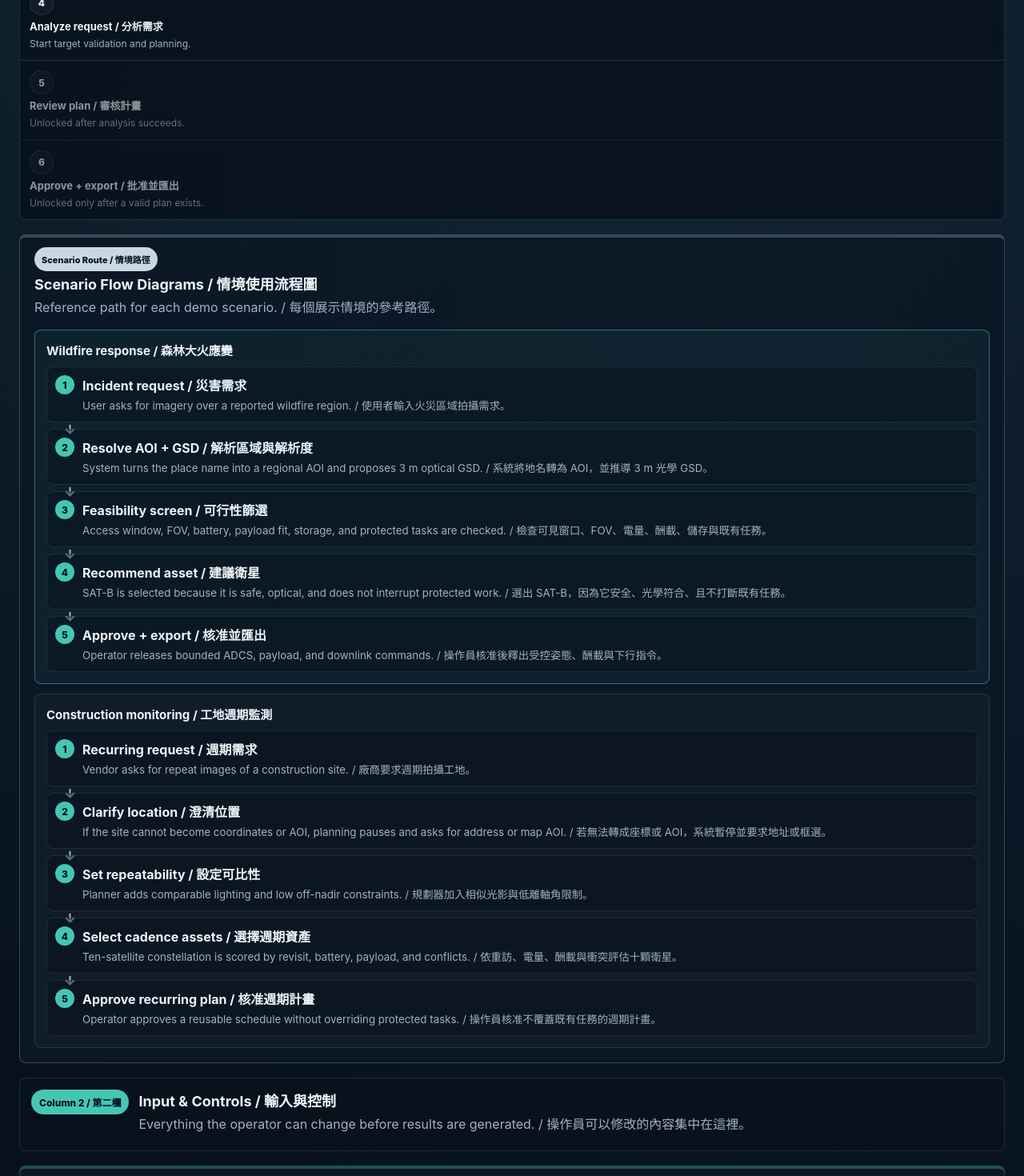
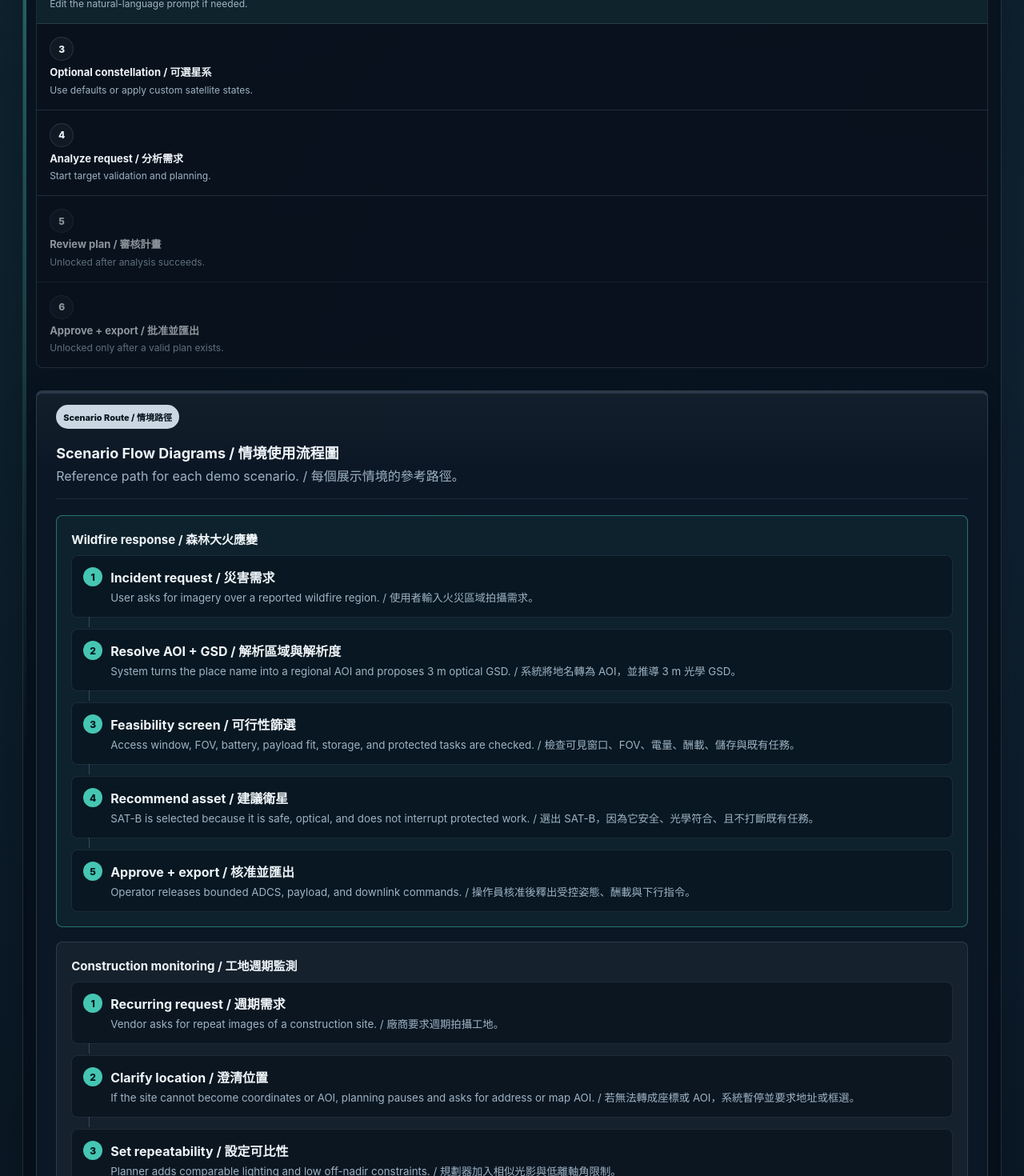
Before and after one commit to atlasforcn/innospace-demo, a Next.js app: page / in a window 1280 px wide. Shown: the part 1240-2710 px from the top of the page at 80% size. Built offline with nearby package versions, Linux system fonts and the light colour scheme.

Commit message:
Improve dashboard layout separation and demo clarity

```diff
--- a/public/styles.css
+++ b/public/styles.css
@@ -3,6 +3,8 @@
   --panel: rgba(12, 24, 38, 0.94);
   --panel-strong: #102236;
   --line: rgba(163, 190, 214, 0.16);
+  --line-strong: rgba(163, 190, 214, 0.26);
+  --rail-bg: rgba(6, 15, 25, 0.72);
   --text: #eef4f8;
   --muted: #9fb3c4;
   --accent: #45c6b3;
@@ -42,7 +44,7 @@ textarea {
 
 .app-shell {
   min-height: 100vh;
-  padding: 24px;
+  padding: clamp(22px, 2.2vw, 38px);
 }
 
 .topbar,
@@ -63,6 +65,7 @@ textarea {
   padding: 20px 22px;
   background: rgba(9, 18, 29, 0.88);
   border-radius: 8px;
+  margin-bottom: 32px;
 }
 
 .eyebrow,
@@ -112,29 +115,65 @@ h2 {
 
 .workspace-grid {
   display: grid;
-  grid-template-columns: minmax(280px, 0.85fr) minmax(340px, 1fr) minmax(560px, 1.65fr);
-  gap: 18px;
-  margin-top: 18px;
+  grid-template-columns: minmax(310px, 0.86fr) minmax(390px, 1fr) minmax(640px, 1.72fr);
+  gap: clamp(28px, 2vw, 42px);
+  align-items: start;
 }
 
 .workflow-rail,
 .input-rail,
 .output-rail {
+  position: relative;
   display: grid;
-  gap: 18px;
+  gap: 28px;
   align-content: start;
+  min-width: 0;
+  border: 1px solid rgba(163, 190, 214, 0.18);
+  border-radius: 8px;
+  padding: 22px;
+  background:
+    linear-gradient(180deg, rgba(255, 255, 255, 0.035), transparent 120px),
+    var(--rail-bg);
+  box-shadow: 0 24px 72px rgba(0, 0, 0, 0.24);
+}
+
+.workflow-rail {
+  --rail-accent: var(--phase-intake);
+}
+
+.input-rail {
+  --rail-accent: var(--blue);
+}
+
+.output-rail {
+  --rail-accent: var(--phase-command);
+}
+
+.workflow-rail::before,
+.input-rail::before,
+.output-rail::before {
+  content: "";
+  position: absolute;
+  inset: 0 auto 0 0;
+  width: 4px;
+  border-radius: 8px 0 0 8px;
+  background: linear-gradient(180deg, var(--rail-accent), transparent 72%);
+  opacity: 0.9;
 }
 
 .column-header {
   display: grid;
   grid-template-columns: auto 1fr;
-  gap: 12px;
+  gap: 16px;
   align-items: start;
-  min-height: 92px;
-  border: 1px solid var(--line);
+  min-height: 116px;
+  border: 1px solid rgba(163, 190, 214, 0.3);
   border-radius: 8px;
-  padding: 14px;
-  background: rgba(9, 18, 29, 0.88);
+  padding: 20px;
+  background:
+    linear-gradient(135deg, rgba(255, 255, 255, 0.055), transparent 56%),
+    rgba(9, 18, 29, 0.98);
+  box-shadow: inset 4px 0 0 var(--rail-accent);
 }
 
 .column-header h2 {
@@ -154,21 +193,25 @@ h2 {
 
 .panel {
   position: relative;
-  background: var(--panel);
+  background:
+    linear-gradient(180deg, rgba(255, 255, 255, 0.035), transparent 92px),
+    var(--panel);
   border-radius: 8px;
-  padding: 18px;
+  padding: 24px;
+  box-shadow: 0 18px 44px rgba(0, 0, 0, 0.22);
 }
 
 .panel[data-phase-label] {
-  padding-top: 44px;
+  padding-top: 60px;
   border-top-width: 4px;
+  border-color: rgba(163, 190, 214, 0.2);
 }
 
 .panel[data-phase-label]::before {
   content: attr(data-phase-label);
   position: absolute;
-  top: 12px;
-  left: 18px;
+  top: 14px;
+  left: 24px;
   display: inline-flex;
   align-items: center;
   min-height: 22px;
@@ -227,7 +270,9 @@ h2 {
   justify-content: space-between;
   gap: 12px;
   align-items: center;
-  margin-bottom: 16px;
+  margin-bottom: 20px;
+  padding-bottom: 16px;
+  border-bottom: 1px solid rgba(163, 190, 214, 0.12);
 }
 
 .panel-heading > div {
@@ -243,7 +288,7 @@ h2 {
 .operator-progress {
   display: grid;
   grid-template-columns: repeat(5, minmax(0, 1fr));
-  gap: 10px;
+  gap: 12px;
 }
 
 .workflow-rail .operator-progress {
@@ -255,11 +300,11 @@ h2 {
   grid-template-columns: auto 1fr;
   gap: 4px 10px;
   align-items: center;
-  min-height: 86px;
+  min-height: 94px;
   border: 1px solid var(--line);
   border-radius: 8px;
-  padding: 12px;
-  background: rgba(255, 255, 255, 0.025);
+  padding: 16px;
+  background: rgba(255, 255, 255, 0.04);
   color: var(--muted);
 }
 
@@ -303,7 +348,7 @@ h2 {
 .guided-workflow {
   display: grid;
   grid-template-columns: minmax(280px, 0.9fr) minmax(520px, 1.6fr);
-  gap: 14px;
+  gap: 16px;
 }
 
 .workflow-rail .guided-workflow {
@@ -314,7 +359,7 @@ h2 {
 .guided-task-list {
   border: 1px solid var(--line);
   border-radius: 8px;
-  background: rgba(9, 18, 29, 0.88);
+  background: rgba(9, 18, 29, 0.94);
 }
 
 .workflow-callout {
@@ -322,7 +367,7 @@ h2 {
   grid-template-columns: auto 1fr;
   gap: 12px;
   align-items: start;
-  padding: 14px;
+  padding: 18px;
 }
 
 .workflow-callout h2 {
@@ -366,7 +411,7 @@ h2 {
   display: grid;
   gap: 6px;
   min-height: 122px;
-  padding: 12px;
+  padding: 16px;
   border-right: 1px solid var(--line);
 }
 
@@ -454,11 +499,13 @@ h2 {
 .scenario-buttons,
 .button-row {
   display: flex;
-  gap: 10px;
+  gap: 12px;
 }
 
 .scenario-buttons {
-  margin-bottom: 16px;
+  display: grid;
+  grid-template-columns: 1fr;
+  margin-bottom: 18px;
 }
 
 .scenario-button,
@@ -508,7 +555,7 @@ select {
 
 textarea {
   resize: vertical;
-  min-height: 132px;
+  min-height: 154px;
   padding: 14px;
   margin-bottom: 14px;
 }
@@ -538,8 +585,8 @@ select {
 
 .clarification-box {
   border-radius: 8px;
-  padding: 14px;
-  background: rgba(255, 255, 255, 0.03);
+  padding: 18px;
+  background: rgba(255, 255, 255, 0.045);
 }
 
 .clarification-box p {
@@ -560,7 +607,7 @@ select {
 }
 
 .mission-map-panel {
-  min-height: 470px;
+  min-height: 520px;
 }
 
 .map-heading p {
@@ -603,7 +650,7 @@ select {
 .mission-map {
   position: relative;
   overflow: hidden;
-  min-height: 388px;
+  min-height: 430px;
   border-radius: 8px;
   border: 1px solid var(--line);
   --map-image: none;
@@ -800,17 +847,17 @@ select {
 
 .custom-satellite-editor {
   display: grid;
-  gap: 12px;
-  margin-bottom: 14px;
+  gap: 16px;
+  margin-bottom: 16px;
 }
 
 .custom-sat-row {
   display: grid;
-  gap: 10px;
+  gap: 14px;
   border: 1px solid var(--line);
   border-radius: 8px;
-  padding: 12px;
-  background: rgba(255, 255, 255, 0.025);
+  padding: 18px;
+  background: rgba(255, 255, 255, 0.045);
 }
 
 .custom-sat-row h3 {
@@ -820,8 +867,8 @@ select {
 
 .custom-sat-grid {
   display: grid;
-  grid-template-columns: repeat(2, minmax(0, 1fr));
-  gap: 10px;
+  grid-template-columns: 1fr;
+  gap: 12px;
 }
 
 .custom-sat-grid label {
@@ -844,14 +891,14 @@ select {
 
 .satellite-card-grid {
   display: grid;
-  grid-template-columns: repeat(3, 1fr);
-  gap: 12px;
+  grid-template-columns: repeat(2, minmax(0, 1fr));
+  gap: 18px;
 }
 
 .scenario-flow-grid {
   display: grid;
   grid-template-columns: repeat(2, minmax(0, 1fr));
-  gap: 12px;
+  gap: 18px;
 }
 
 .workflow-rail .scenario-flow-grid {
@@ -861,8 +908,8 @@ select {
 .scenario-flow {
   border: 1px solid var(--line);
   border-radius: 8px;
-  padding: 14px;
-  background: rgba(255, 255, 255, 0.025);
+  padding: 18px;
+  background: rgba(255, 255, 255, 0.045);
 }
 
 .scenario-flow.active {
@@ -877,7 +924,7 @@ select {
 
 .flow-line {
   display: grid;
-  gap: 8px;
+  gap: 14px;
 }
 
 .flow-node {
@@ -888,17 +935,18 @@ select {
   align-items: start;
   border: 1px solid rgba(163, 190, 214, 0.12);
   border-radius: 8px;
-  padding: 10px;
-  background: rgba(6, 16, 26, 0.42);
+  padding: 14px;
+  background: rgba(6, 16, 26, 0.58);
 }
 
 .flow-node:not(:last-child)::after {
-  content: "↓";
+  content: "";
   position: absolute;
   left: 21px;
-  bottom: -20px;
-  color: var(--muted);
-  font-weight: 800;
+  bottom: -13px;
+  width: 1px;
+  height: 13px;
+  background: var(--line-strong);
 }
 
 .flow-node span {
@@ -925,8 +973,8 @@ select {
 
 .satellite-card {
   border-radius: 8px;
-  padding: 14px;
-  background: rgba(255, 255, 255, 0.03);
+  padding: 18px;
+  background: rgba(255, 255, 255, 0.045);
 }
 
 .satellite-card h3 {
@@ -945,14 +993,21 @@ select {
 .key-value-list {
   display: grid;
   grid-template-columns: 1fr;
-  gap: 12px;
+  gap: 14px;
   margin: 0;
 }
 
 .key-value-list div {
   display: grid;
-  grid-template-columns: 136px 1fr;
-  gap: 12px;
+  grid-template-columns: 160px 1fr;
+  gap: 16px;
+  padding-bottom: 12px;
+  border-bottom: 1px solid rgba(163, 190, 214, 0.09);
+}
+
+.key-value-list div:last-child {
+  padding-bottom: 0;
+  border-bottom: 0;
 }
 
 .key-value-list dt {
@@ -971,17 +1026,17 @@ select {
 
 .decision-table {
   display: grid;
-  gap: 10px;
+  gap: 16px;
 }
 
 .decision-row {
   display: grid;
   grid-template-columns: 82px 1fr auto;
-  gap: 12px;
+  gap: 16px;
   align-items: center;
   border-radius: 8px;
-  padding: 12px;
-  background: rgba(255, 255, 255, 0.03);
+  padding: 18px;
+  background: rgba(255, 255, 255, 0.045);
 }
 
 .decision-row p {
@@ -1003,19 +1058,19 @@ select {
 
 .timeline {
   display: grid;
-  gap: 10px;
+  gap: 18px;
   margin: 0;
   padding-left: 20px;
 }
 
 .recommended-asset {
   display: grid;
-  gap: 8px;
+  gap: 10px;
   border: 1px solid var(--line);
   border-radius: 8px;
-  padding: 14px;
-  margin-bottom: 12px;
-  background: rgba(255, 255, 255, 0.03);
+  padding: 18px;
+  margin-bottom: 20px;
+  background: rgba(255, 255, 255, 0.045);
 }
 
 .recommended-asset .label {
@@ -1055,25 +1110,25 @@ select {
 
 .timeline li {
   border-radius: 8px;
-  padding: 12px 12px 12px 14px;
-  background: rgba(255, 255, 255, 0.03);
+  padding: 18px;
+  background: rgba(255, 255, 255, 0.045);
 }
 
 .command-lanes {
   display: grid;
-  gap: 8px;
-  margin-top: 10px;
+  gap: 14px;
+  margin-top: 14px;
 }
 
 .command-lane {
   display: grid;
-  grid-template-columns: 96px 1fr;
-  gap: 10px;
+  grid-template-columns: 116px 1fr;
+  gap: 14px;
   align-items: start;
   border: 1px solid var(--line);
   border-radius: 8px;
-  padding: 10px 12px;
-  background: rgba(255, 255, 255, 0.025);
+  padding: 14px;
+  background: rgba(255, 255, 255, 0.045);
 }
 
 .command-lane strong {
@@ -1095,8 +1150,8 @@ select {
   margin: 0;
   white-space: pre-wrap;
   border-radius: 8px;
-  padding: 14px;
-  min-height: 180px;
+  padding: 16px;
+  min-height: 220px;
   background: #071019;
   color: #d9f4ef;
   overflow: auto;
@@ -1106,7 +1161,7 @@ select {
 .suitability-grid,
 .boundary-grid {
   display: grid;
-  gap: 12px;
+  gap: 18px;
 }
 
 .suitability-grid {
@@ -1117,8 +1172,8 @@ select {
 .boundary-card {
   border: 1px solid var(--line);
   border-radius: 8px;
-  padding: 14px;
-  background: rgba(255, 255, 255, 0.03);
+  padding: 18px;
+  background: rgba(255, 255, 255, 0.045);
 }
 
 .suitability-card p,
@@ -1178,6 +1233,12 @@ select {
     grid-template-columns: 1fr;
   }
 
+  .workflow-rail,
+  .input-rail,
+  .output-rail {
+    padding: 16px;
+  }
+
   .satellite-card-grid,
   .suitability-grid,
   .scenario-flow-grid {
@@ -1199,7 +1260,23 @@ select {
 
 @media (max-width: 720px) {
   .app-shell {
-    padding: 14px;
+    padding: 16px;
+  }
+
+  .topbar {
+    margin-bottom: 18px;
+  }
+
+  .workflow-rail,
+  .input-rail,
+  .output-rail {
+    gap: 16px;
+    padding: 12px;
+  }
+
+  .column-header {
+    grid-template-columns: 1fr;
+    min-height: auto;
   }
 
   .topbar,
@@ -1239,7 +1316,12 @@ select {
 
   .key-value-list div,
   .decision-row,
-  .custom-sat-grid {
+  .custom-sat-grid,
+  .command-lane {
     grid-template-columns: 1fr;
   }
+
+  .mission-map {
+    min-height: 320px;
+  }
 }
--- a/styles.css
+++ b/styles.css
@@ -3,6 +3,8 @@
   --panel: rgba(12, 24, 38, 0.94);
   --panel-strong: #102236;
   --line: rgba(163, 190, 214, 0.16);
+  --line-strong: rgba(163, 190, 214, 0.26);
+  --rail-bg: rgba(6, 15, 25, 0.72);
   --text: #eef4f8;
   --muted: #9fb3c4;
   --accent: #45c6b3;
@@ -42,7 +44,7 @@ textarea {
 
 .app-shell {
   min-height: 100vh;
-  padding: 24px;
+  padding: clamp(22px, 2.2vw, 38px);
 }
 
 .topbar,
@@ -63,6 +65,7 @@ textarea {
   padding: 20px 22px;
   background: rgba(9, 18, 29, 0.88);
   border-radius: 8px;
+  margin-bottom: 32px;
 }
 
 .eyebrow,
@@ -112,29 +115,65 @@ h2 {
 
 .workspace-grid {
   display: grid;
-  grid-template-columns: minmax(280px, 0.85fr) minmax(340px, 1fr) minmax(560px, 1.65fr);
-  gap: 18px;
-  margin-top: 18px;
+  grid-template-columns: minmax(310px, 0.86fr) minmax(390px, 1fr) minmax(640px, 1.72fr);
+  gap: clamp(28px, 2vw, 42px);
+  align-items: start;
 }
 
 .workflow-rail,
 .input-rail,
 .output-rail {
+  position: relative;
   display: grid;
-  gap: 18px;
+  gap: 28px;
   align-content: start;
+  min-width: 0;
+  border: 1px solid rgba(163, 190, 214, 0.18);
+  border-radius: 8px;
+  padding: 22px;
+  background:
+    linear-gradient(180deg, rgba(255, 255, 255, 0.035), transparent 120px),
+    var(--rail-bg);
+  box-shadow: 0 24px 72px rgba(0, 0, 0, 0.24);
+}
+
+.workflow-rail {
+  --rail-accent: var(--phase-intake);
+}
+
+.input-rail {
+  --rail-accent: var(--blue);
+}
+
+.output-rail {
+  --rail-accent: var(--phase-command);
+}
+
+.workflow-rail::before,
+.input-rail::before,
+.output-rail::before {
+  content: "";
+  position: absolute;
+  inset: 0 auto 0 0;
+  width: 4px;
+  border-radius: 8px 0 0 8px;
+  background: linear-gradient(180deg, var(--rail-accent), transparent 72%);
+  opacity: 0.9;
 }
 
 .column-header {
   display: grid;
   grid-template-columns: auto 1fr;
-  gap: 12px;
+  gap: 16px;
   align-items: start;
-  min-height: 92px;
-  border: 1px solid var(--line);
+  min-height: 116px;
+  border: 1px solid rgba(163, 190, 214, 0.3);
   border-radius: 8px;
-  padding: 14px;
-  background: rgba(9, 18, 29, 0.88);
+  padding: 20px;
+  background:
+    linear-gradient(135deg, rgba(255, 255, 255, 0.055), transparent 56%),
+    rgba(9, 18, 29, 0.98);
+  box-shadow: inset 4px 0 0 var(--rail-accent);
 }
 
 .column-header h2 {
@@ -154,21 +193,25 @@ h2 {
 
 .panel {
   position: relative;
-  background: var(--panel);
+  background:
+    linear-gradient(180deg, rgba(255, 255, 255, 0.035), transparent 92px),
+    var(--panel);
   border-radius: 8px;
-  padding: 18px;
+  padding: 24px;
+  box-shadow: 0 18px 44px rgba(0, 0, 0, 0.22);
 }
 
 .panel[data-phase-label] {
-  padding-top: 44px;
+  padding-top: 60px;
   border-top-width: 4px;
+  border-color: rgba(163, 190, 214, 0.2);
 }
 
 .panel[data-phase-label]::before {
   content: attr(data-phase-label);
   position: absolute;
-  top: 12px;
-  left: 18px;
+  top: 14px;
+  left: 24px;
   display: inline-flex;
   align-items: center;
   min-height: 22px;
@@ -227,7 +270,9 @@ h2 {
   justify-content: space-between;
   gap: 12px;
   align-items: center;
-  margin-bottom: 16px;
+  margin-bottom: 20px;
+  padding-bottom: 16px;
+  border-bottom: 1px solid rgba(163, 190, 214, 0.12);
 }
 
 .panel-heading > div {
@@ -243,7 +288,7 @@ h2 {
 .operator-progress {
   display: grid;
   grid-template-columns: repeat(5, minmax(0, 1fr));
-  gap: 10px;
+  gap: 12px;
 }
 
 .workflow-rail .operator-progress {
@@ -255,11 +300,11 @@ h2 {
   grid-template-columns: auto 1fr;
   gap: 4px 10px;
   align-items: center;
-  min-height: 86px;
+  min-height: 94px;
   border: 1px solid var(--line);
   border-radius: 8px;
-  padding: 12px;
-  background: rgba(255, 255, 255, 0.025);
+  padding: 16px;
+  background: rgba(255, 255, 255, 0.04);
   color: var(--muted);
 }
 
@@ -303,7 +348,7 @@ h2 {
 .guided-workflow {
   display: grid;
   grid-template-columns: minmax(280px, 0.9fr) minmax(520px, 1.6fr);
-  gap: 14px;
+  gap: 16px;
 }
 
 .workflow-rail .guided-workflow {
@@ -314,7 +359,7 @@ h2 {
 .guided-task-list {
   border: 1px solid var(--line);
   border-radius: 8px;
-  background: rgba(9, 18, 29, 0.88);
+  background: rgba(9, 18, 29, 0.94);
 }
 
 .workflow-callout {
@@ -322,7 +367,7 @@ h2 {
   grid-template-columns: auto 1fr;
   gap: 12px;
   align-items: start;
-  padding: 14px;
+  padding: 18px;
 }
 
 .workflow-callout h2 {
@@ -366,7 +411,7 @@ h2 {
   display: grid;
   gap: 6px;
   min-height: 122px;
-  padding: 12px;
+  padding: 16px;
   border-right: 1px solid var(--line);
 }
 
@@ -454,11 +499,13 @@ h2 {
 .scenario-buttons,
 .button-row {
   display: flex;
-  gap: 10px;
+  gap: 12px;
 }
 
 .scenario-buttons {
-  margin-bottom: 16px;
+  display: grid;
+  grid-template-columns: 1fr;
+  margin-bottom: 18px;
 }
 
 .scenario-button,
@@ -508,7 +555,7 @@ select {
 
 textarea {
   resize: vertical;
-  min-height: 132px;
+  min-height: 154px;
   padding: 14px;
   margin-bottom: 14px;
 }
@@ -538,8 +585,8 @@ select {
 
 .clarification-box {
   border-radius: 8px;
-  padding: 14px;
-  background: rgba(255, 255, 255, 0.03);
+  padding: 18px;
+  background: rgba(255, 255, 255, 0.045);
 }
 
 .clarification-box p {
@@ -560,7 +607,7 @@ select {
 }
 
 .mission-map-panel {
-  min-height: 470px;
+  min-height: 520px;
 }
 
 .map-heading p {
@@ -603,7 +650,7 @@ select {
 .mission-map {
   position: relative;
   overflow: hidden;
-  min-height: 388px;
+  min-height: 430px;
   border-radius: 8px;
   border: 1px solid var(--line);
   --map-image: none;
@@ -800,17 +847,17 @@ select {
 
 .custom-satellite-editor {
   display: grid;
-  gap: 12px;
-  margin-bottom: 14px;
+  gap: 16px;
+  margin-bottom: 16px;
 }
 
 .custom-sat-row {
   display: grid;
-  gap: 10px;
+  gap: 14px;
   border: 1px solid var(--line);
   border-radius: 8px;
-  padding: 12px;
-  background: rgba(255, 255, 255, 0.025);
+  padding: 18px;
+  background: rgba(255, 255, 255, 0.045);
 }
 
 .custom-sat-row h3 {
@@ -820,8 +867,8 @@ select {
 
 .custom-sat-grid {
   display: grid;
-  grid-template-columns: repeat(2, minmax(0, 1fr));
-  gap: 10px;
+  grid-template-columns: 1fr;
+  gap: 12px;
 }
 
 .custom-sat-grid label {
@@ -844,14 +891,14 @@ select {
 
 .satellite-card-grid {
   display: grid;
-  grid-template-columns: repeat(3, 1fr);
-  gap: 12px;
+  grid-template-columns: repeat(2, minmax(0, 1fr));
+  gap: 18px;
 }
 
 .scenario-flow-grid {
   display: grid;
   grid-template-columns: repeat(2, minmax(0, 1fr));
-  gap: 12px;
+  gap: 18px;
 }
 
 .workflow-rail .scenario-flow-grid {
@@ -861,8 +908,8 @@ select {
 .scenario-flow {
   border: 1px solid var(--line);
   border-radius: 8px;
-  padding: 14px;
-  background: rgba(255, 255, 255, 0.025);
+  padding: 18px;
+  background: rgba(255, 255, 255, 0.045);
 }
 
 .scenario-flow.active {
@@ -877,7 +924,7 @@ select {
 
 .flow-line {
   display: grid;
-  gap: 8px;
+  gap: 14px;
 }
 
 .flow-node {
@@ -888,17 +935,18 @@ select {
   align-items: start;
   border: 1px solid rgba(163, 190, 214, 0.12);
   border-radius: 8px;
-  padding: 10px;
-  background: rgba(6, 16, 26, 0.42);
+  padding: 14px;
+  background: rgba(6, 16, 26, 0.58);
 }
 
 .flow-node:not(:last-child)::after {
-  content: "↓";
+  content: "";
   position: absolute;
   left: 21px;
-  bottom: -20px;
-  color: var(--muted);
-  font-weight: 800;
+  bottom: -13px;
+  width: 1px;
+  height: 13px;
+  background: var(--line-strong);
 }
 
 .flow-node span {
@@ -925,8 +973,8 @@ select {
 
 .satellite-card {
   border-radius: 8px;
-  padding: 14px;
-  background: rgba(255, 255, 255, 0.03);
+  padding: 18px;
+  background: rgba(255, 255, 255, 0.045);
 }
 
 .satellite-card h3 {
@@ -945,14 +993,21 @@ select {
 .key-value-list {
   display: grid;
   grid-template-columns: 1fr;
-  gap: 12px;
+  gap: 14px;
   margin: 0;
 }
 
 .key-value-list div {
   display: grid;
-  grid-template-columns: 136px 1fr;
-  gap: 12px;
+  grid-template-columns: 160px 1fr;
+  gap: 16px;
+  padding-bottom: 12px;
+  border-bottom: 1px solid rgba(163, 190, 214, 0.09);
+}
+
+.key-value-list div:last-child {
+  padding-bottom: 0;
+  border-bottom: 0;
 }
 
 .key-value-list dt {
@@ -971,17 +1026,17 @@ select {
 
 .decision-table {
   display: grid;
-  gap: 10px;
+  gap: 16px;
 }
 
 .decision-row {
   display: grid;
   grid-template-columns: 82px 1fr auto;
-  gap: 12px;
+  gap: 16px;
   align-items: center;
   border-radius: 8px;
-  padding: 12px;
-  background: rgba(255, 255, 255, 0.03);
+  padding: 18px;
+  background: rgba(255, 255, 255, 0.045);
 }
 
 .decision-row p {
@@ -1003,19 +1058,19 @@ select {
 
 .timeline {
   display: grid;
-  gap: 10px;
+  gap: 18px;
   margin: 0;
   padding-left: 20px;
 }
 
 .recommended-asset {
   display: grid;
-  gap: 8px;
+  gap: 10px;
   border: 1px solid var(--line);
   border-radius: 8px;
-  padding: 14px;
-  margin-bottom: 12px;
-  background: rgba(255, 255, 255, 0.03);
+  padding: 18px;
+  margin-bottom: 20px;
+  background: rgba(255, 255, 255, 0.045);
 }
 
 .recommended-asset .label {
@@ -1055,25 +1110,25 @@ select {
 
 .timeline li {
   border-radius: 8px;
-  padding: 12px 12px 12px 14px;
-  background: rgba(255, 255, 255, 0.03);
+  padding: 18px;
+  background: rgba(255, 255, 255, 0.045);
 }
 
 .command-lanes {
   display: grid;
-  gap: 8px;
-  margin-top: 10px;
+  gap: 14px;
+  margin-top: 14px;
 }
 
 .command-lane {
   display: grid;
-  grid-template-columns: 96px 1fr;
-  gap: 10px;
+  grid-template-columns: 116px 1fr;
+  gap: 14px;
   align-items: start;
   border: 1px solid var(--line);
   border-radius: 8px;
-  padding: 10px 12px;
-  background: rgba(255, 255, 255, 0.025);
+  padding: 14px;
+  background: rgba(255, 255, 255, 0.045);
 }
 
 .command-lane strong {
@@ -1095,8 +1150,8 @@ select {
   margin: 0;
   white-space: pre-wrap;
   border-radius: 8px;
-  padding: 14px;
-  min-height: 180px;
+  padding: 16px;
+  min-height: 220px;
   background: #071019;
   color: #d9f4ef;
   overflow: auto;
@@ -1106,7 +1161,7 @@ select {
 .suitability-grid,
 .boundary-grid {
   display: grid;
-  gap: 12px;
+  gap: 18px;
 }
 
 .suitability-grid {
@@ -1117,8 +1172,8 @@ select {
 .boundary-card {
   border: 1px solid var(--line);
   border-radius: 8px;
-  padding: 14px;
-  background: rgba(255, 255, 255, 0.03);
+  padding: 18px;
+  background: rgba(255, 255, 255, 0.045);
 }
 
 .suitability-card p,
@@ -1178,6 +1233,12 @@ select {
     grid-template-columns: 1fr;
   }
 
+  .workflow-rail,
+  .input-rail,
+  .output-rail {
+    padding: 16px;
+  }
+
   .satellite-card-grid,
   .suitability-grid,
   .scenario-flow-grid {
@@ -1199,7 +1260,23 @@ select {
 
 @media (max-width: 720px) {
   .app-shell {
-    padding: 14px;
+    padding: 16px;
+  }
+
+  .topbar {
+    margin-bottom: 18px;
+  }
+
+  .workflow-rail,
+  .input-rail,
+  .output-rail {
+    gap: 16px;
+    padding: 12px;
+  }
+
+  .column-header {
+    grid-template-columns: 1fr;
+    min-height: auto;
   }
 
   .topbar,
@@ -1239,7 +1316,12 @@ select {
 
   .key-value-list div,
   .decision-row,
-  .custom-sat-grid {
+  .custom-sat-grid,
+  .command-lane {
     grid-template-columns: 1fr;
   }
+
+  .mission-map {
+    min-height: 320px;
+  }
 }
```
Also changed, not shown: app/static-shell.html (+10 -10 lines), index.html (+10 -10 lines).
